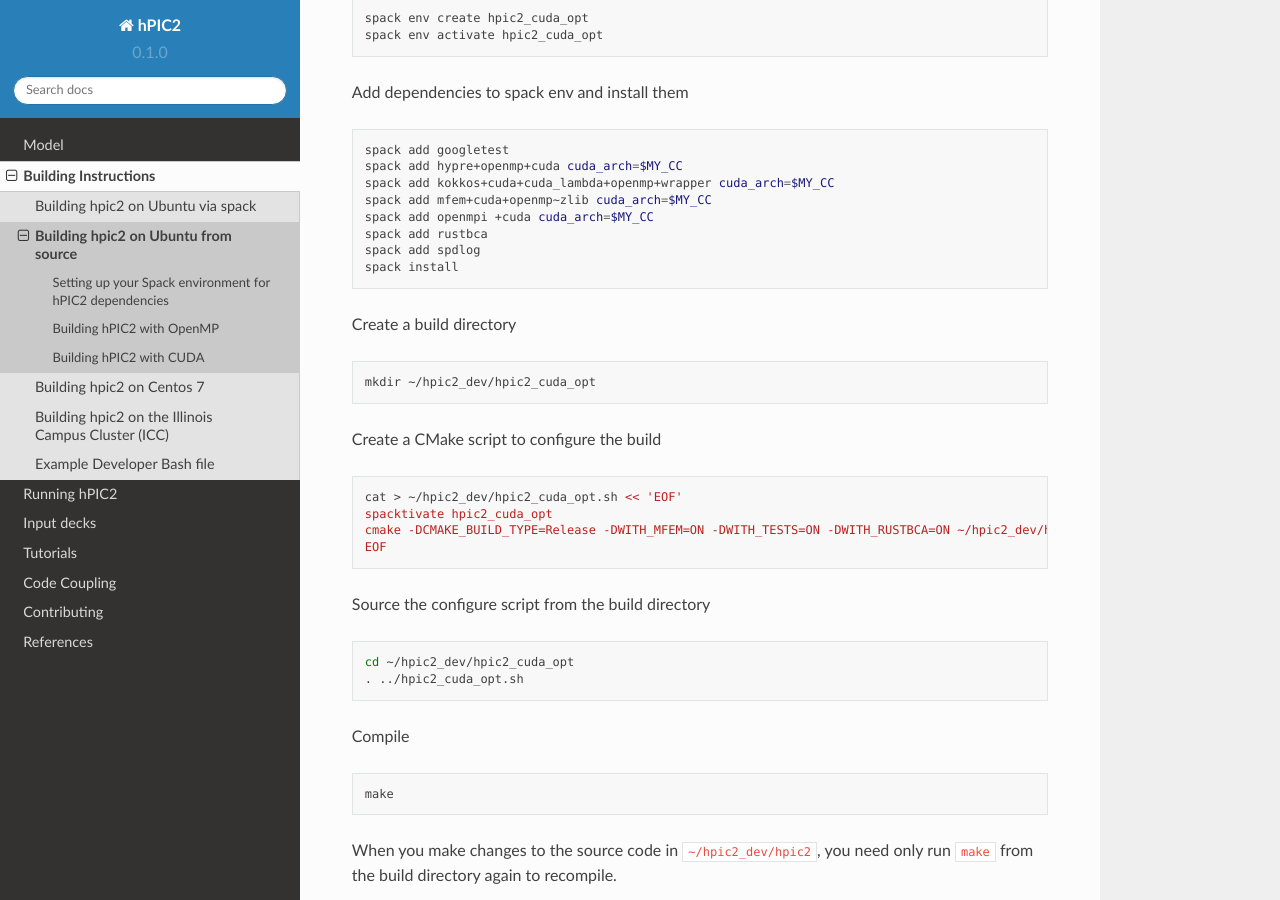
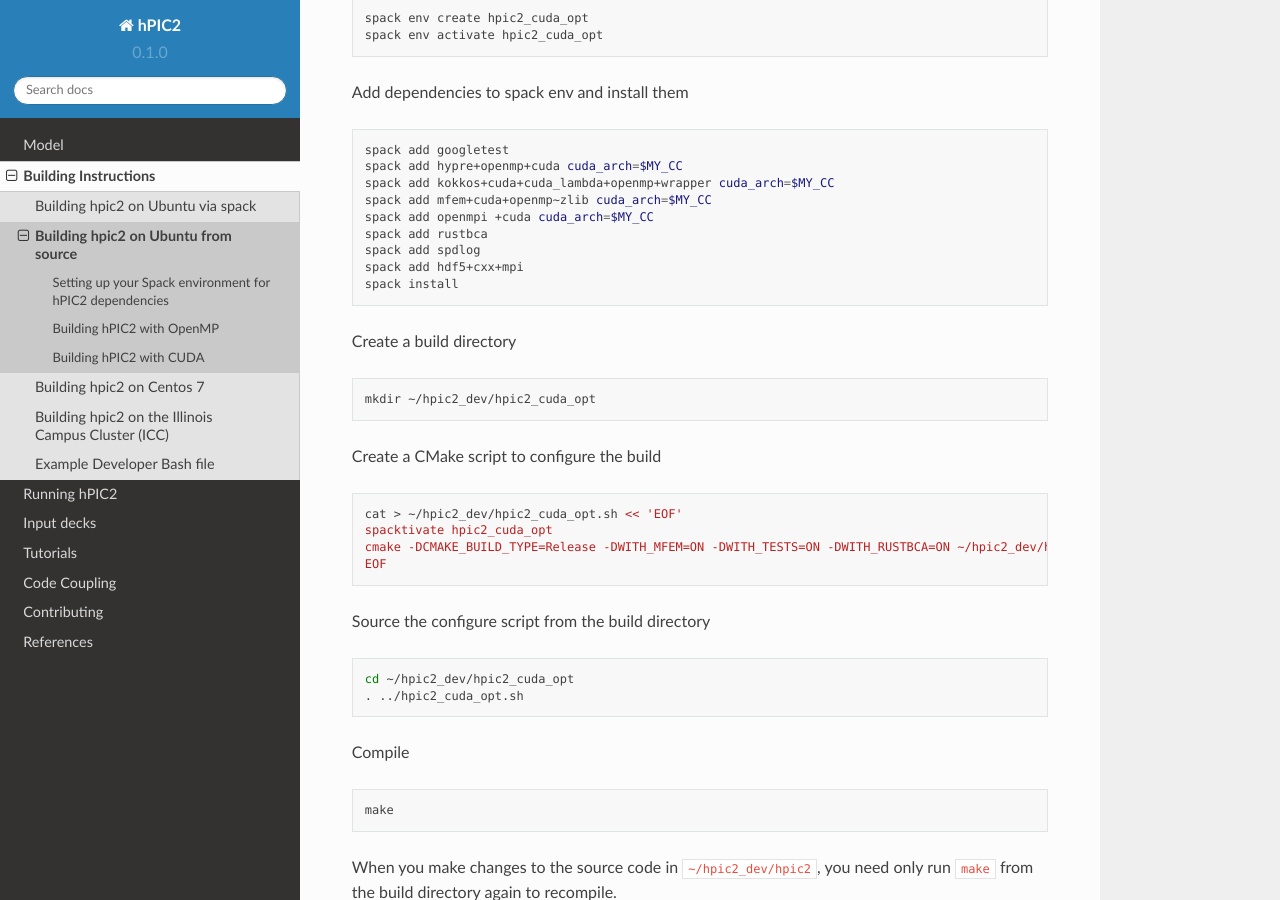
Before and after one commit to lcpp-org/hpic2doc, a Sphinx documentation site: the page built from docs/source/build_on_ubuntu_from_source.rst, in a window 1280 px wide and 900 px high, scrolled down 3236 px. Built offline with Sphinx 7.4.7 and the Read the Docs theme 2.0.0, drawn with Linux system fonts in a browser that asks for light colours.

Commit message:
Add spack add hdf5+cxx+mpi to cuda build

```diff
--- a/docs/source/build_on_ubuntu_from_source.rst
+++ b/docs/source/build_on_ubuntu_from_source.rst
@@ -197,6 +197,7 @@ Add dependencies to spack env and install them
    spack add openmpi +cuda cuda_arch=$MY_CC
    spack add rustbca
    spack add spdlog
+   spack add hdf5+cxx+mpi
    spack install
 
 Create a build directory
```
